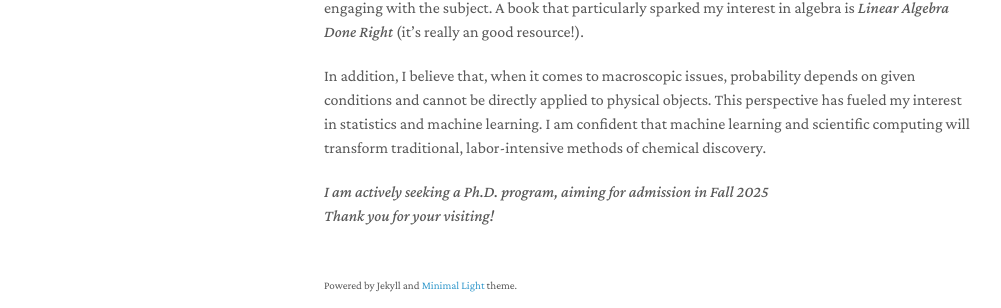
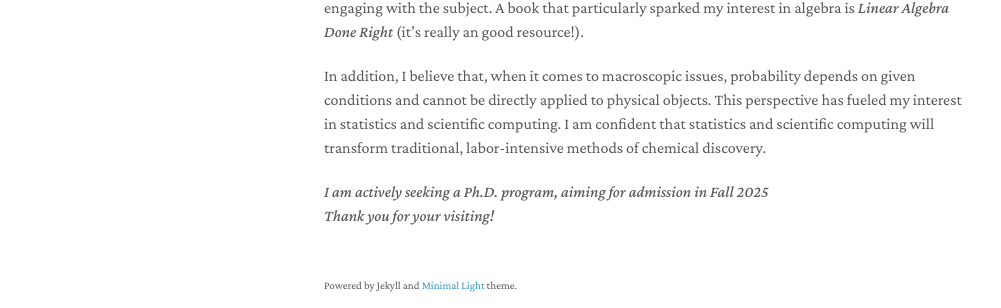
Before and after one commit to LeiHoyo/LeiHoyo.github.io, a Jekyll site: the page built from index.md, in a window 1280 px wide. Shown: the part 489-797 px from the top of the page, without its empty margins (146-1147 px from the left). Built offline with Jekyll 4.4.1, drawn with Linux system fonts in a browser that asks for light colours; a style sheet for code colours, icons or effects is not loaded; our own code applies the rules of GitHub Pages for plain Markdown files.

Commit message:
Update index.md

```diff
--- a/index.md
+++ b/index.md
@@ -10,7 +10,7 @@ During my undergraduate studies, I spent most of my research time in an organic
 Although I started learning theoretical chemistry quite late, I firmly believe that life is indeed a never-ending learning process, not a sprint to the finish. In the few months I've dedicated to it, I've acquired valuable insights into molecular behavior and developed a better understanding of how simulations and data analysis help study complex chemical systems. Still, I am not satisfied with merely using software packages, and I often question whether my computational methods are truly accurate. And this has motivated me to explore the physics, mathematics, and computer science behind these methods.
 Moreover, I have had a strong passion for physics and mathematics, especially algebra, even before I began exploring computational chemistry. Although I am still refining my math skills, I truly enjoy engaging with the subject. A book that particularly sparked my interest in algebra is *Linear Algebra Done Right* (it's really an good resource!).
 
-In addition, I believe that, when it comes to macroscopic issues, probability depends on given conditions and cannot be directly applied to physical objects. This perspective has fueled my interest in statistics and machine learning. I am confident that machine learning and scientific computing will transform traditional, labor-intensive methods of chemical discovery.
+In addition, I believe that, when it comes to macroscopic issues, probability depends on given conditions and cannot be directly applied to physical objects. This perspective has fueled my interest in statistics and scientific computing. I am confident that statistics and scientific computing will transform traditional, labor-intensive methods of chemical discovery.
 
 *I am actively seeking a Ph.D. program, aiming for admission in Fall 2025*
 *Thank you for your visiting!*
```
